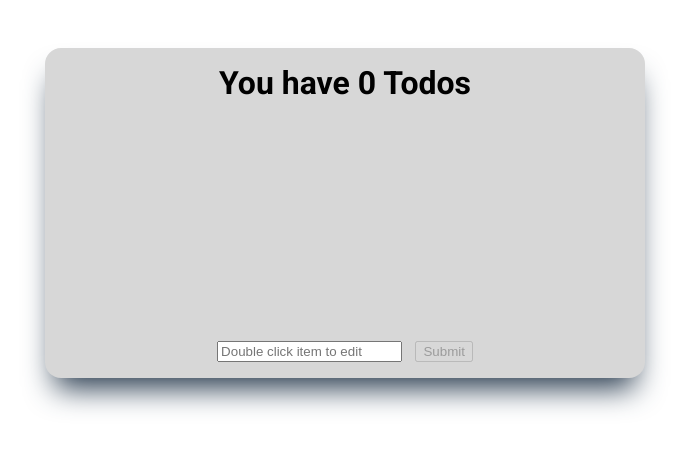
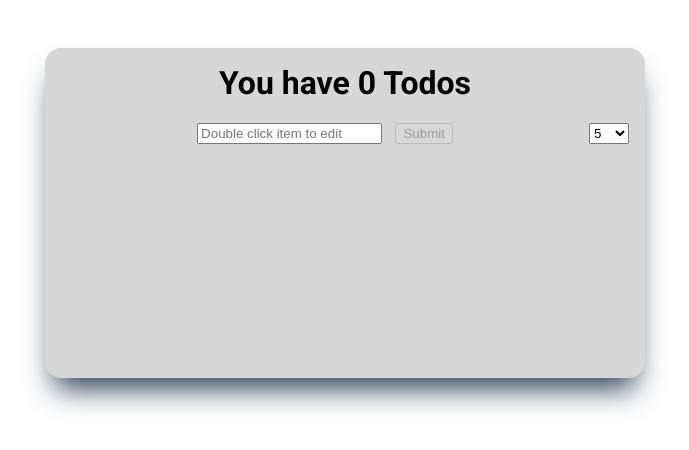
Before and after one commit to awf1337/ToDo-App, a React (Create React App) app: page / in a window 1280 px wide. Shown: the top 450 px of the page, without its empty margins (295-984 px from the left). Built offline with nearby package versions, Linux system fonts and the light colour scheme.

Commit message:
Added UX itemsPerPage

```diff
--- a/src/App.js
+++ b/src/App.js
@@ -1,15 +1,13 @@
 import React, { useState, useRef, useEffect } from "react"
 import ToDoList from "./Components/ToDoList"
-
-// number of items per page
-const PER_PAGE = 5;
 
 export default function App() {
   const [toDoArray, setToDoArray] = useState([]);
   const [page, setPage] = useState(0);
   const [inputValue, setInputValue] = useState('');
   const [inputEditValue, setInputEditValue] = useState('');
-  const [editField, setEditField] = useState(null)
+  const [editField, setEditField] = useState(null);
+  const [itemsPerPage, setItemsPerPage] = useState(5);
 
   const inputRef = useRef(null);
   const dragItem = useRef(null);
@@ -17,7 +15,7 @@ export default function App() {
 
   //when remove last item from a page, focus page-1
   useEffect(() => {
-    if (toDoArray.length % PER_PAGE === 0) {
+    if (toDoArray.length % itemsPerPage === 0) {
       setPage(prevState => prevState > 0 ? prevState - 1 : prevState)
     }
   }, [toDoArray])
@@ -100,13 +98,42 @@ export default function App() {
   }, []);
 
   return (
-    <div className="main_Container">
+    <div className="main_Container"
+    style={{"height" : `${330*itemsPerPage/5-160}px`}}
+    >
 
       <div className="mainContent_Layout">
         <h1>You have {toDoArray.length} Todos</h1>
 
+        <div className="inputs_container">
+          <form>
+            <input
+              value={inputValue}
+              onChange={(e) => setInputValue(e.target.value)}
+              placeholder="Double click item to edit"
+              ref={inputRef}
+            />
+            <button
+              className="todo_Button"
+              onClick={addIntoArray}
+              disabled={inputValue && inputValue.match(/\S/) ? false : true}>Submit
+            </button>
+          </form>
+
+          <select
+            className="selectField"
+            onChange={(e) => {
+              setItemsPerPage(e.target.value)
+              setPage(0)}}
+          >
+            <option value="5">5</option>
+            <option value="10">10</option>
+            <option value="15">50</option>
+          </select>
+        </div>
+
         <ul className="todo_List">
-          {toDoArray.slice(page * PER_PAGE, (page + 1) * PER_PAGE).map((toDoElement, indexElement) => {
+          {toDoArray.slice(page * itemsPerPage, (page + 1) * itemsPerPage).map((toDoElement, indexElement) => {
               return (
                 <ToDoList
                   key={indexElement}
@@ -126,29 +153,16 @@ export default function App() {
           }
         </ul>
 
-        {toDoArray.length > PER_PAGE &&
+        {toDoArray.length > itemsPerPage &&
           <div className="todo_Pages">
-            {[...Array(Math.floor(toDoArray.length % PER_PAGE === 0
-              ? (toDoArray.length / PER_PAGE) : (toDoArray.length / PER_PAGE + 1)))].map((_, i) => (
+            {[...Array(Math.floor(toDoArray.length % itemsPerPage === 0
+              ? (toDoArray.length / itemsPerPage) : (toDoArray.length / itemsPerPage + 1)))].map((_, i) => (
                 <span key={i} onClick={() => setPage(i)}>{i + 1}</span>
               ))}
           </div>
         }
+
       </div>
-
-      <form>
-        <input
-          value={inputValue}
-          onChange={(e) => setInputValue(e.target.value)}
-          placeholder="Double click item to edit"
-          ref={inputRef}
-        />
-        <button
-          className="todo_Button"
-          onClick={addIntoArray}
-          disabled={inputValue && inputValue.match(/\S/) ? false : true}>Submit</button>
-      </form>
-
     </div>
   )
 }
--- a/src/Components/ToDoList.js
+++ b/src/Components/ToDoList.js
@@ -5,7 +5,7 @@ import React from "react";
 export default function toDoList(props) {
 
     return (
-        <div
+        <li
           key={props.id}
           className={`todo_LineContent Color${props.id % 2 === 0 && "Grey"}`}
           onDragEnter={() => props.dragOverItem1(props.id)}
@@ -23,6 +23,7 @@ export default function toDoList(props) {
           {props.editField === props.id
             ?
             <input
+              style={{"textAlign": "center"}}
               value={props.inputEditValue}
               onKeyUp={(e) => props.listenToEnter(e)}
               onChange={(e) => props.editItem(e)}
@@ -35,6 +36,6 @@ export default function toDoList(props) {
             alt=""
             className="deleteImage"
           />
-        </div>
+        </li>
       )
 }
--- a/src/index.css
+++ b/src/index.css
@@ -23,9 +23,10 @@ h1 {
 }
 
 /*  Layout  */
+
 .main_Container {
     max-width: 600px;
-    height: 330px;
+    min-height: 330px;
     background-color: rgb(215, 215, 215);
     margin: 0 auto;
     text-align: center;
@@ -42,6 +43,7 @@ h1 {
     list-style-type: none;
     padding: 0;
     flex-grow: 1;
+    margin-bottom: 0;
 }
 
 .todo_Button {
@@ -61,8 +63,15 @@ h1 {
 }
 
 .todo_Pages span {
-    padding-left: .5em;
+    border-radius: 50%;
+    padding: 0 .25em;
     cursor: pointer;
+    overflow: hidden;
+    transition: color .5s, font-size .5s;
+}
+
+.todo_Pages span:hover {
+    font-size: 20px;
 }
 
 .mainContent_Layout {
@@ -93,3 +102,16 @@ img.deleteImage {
     align-self: center;
     margin-right: 10px;
 }
+
+.selectField {
+    width: 40px;
+}
+
+.inputs_container {
+    display: flex;
+    justify-content: space-between
+}
+
+form {
+    flex-grow: 1;
+}
```
